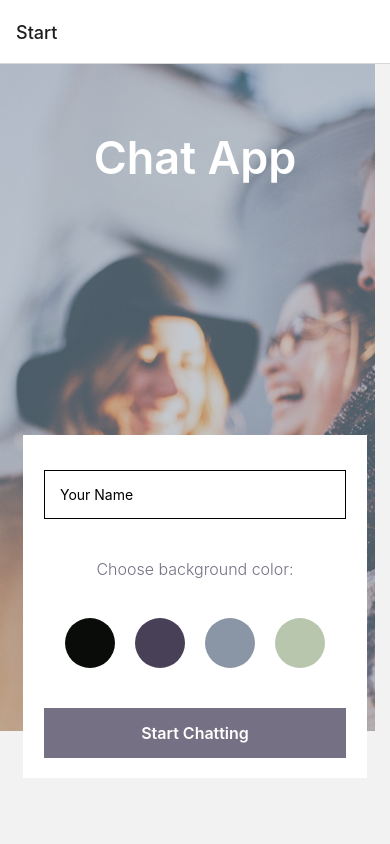
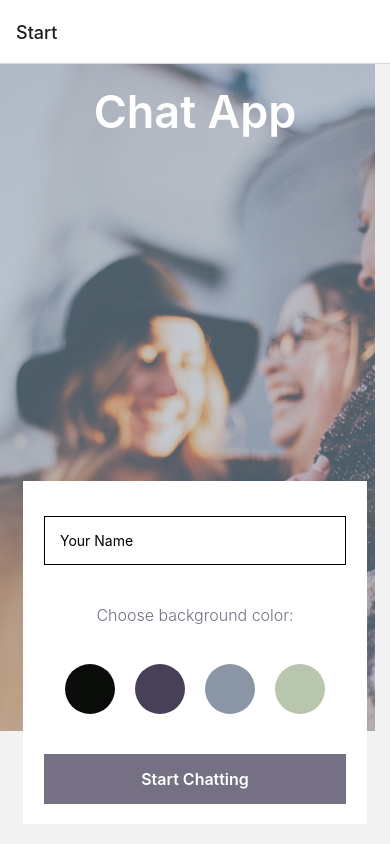
Before and after one commit to pinkterraces/chat-app, a React Native app: screen /Start in a window 390 px wide. Built offline with nearby package versions, Linux system fonts and the light colour scheme.

Commit message:
Finetuned layout and KeyboardAvoidingView

```diff
--- a/components/Chat.js
+++ b/components/Chat.js
@@ -1,4 +1,3 @@
-
 import { useState, useEffect } from "react";
 import { StyleSheet, View, Text, KeyboardAvoidingView, Platform } from 'react-native';
 import { GiftedChat, Bubble } from "react-native-gifted-chat";
--- a/components/Start.js
+++ b/components/Start.js
@@ -1,5 +1,5 @@
 import { useState } from 'react';
-import { StyleSheet, View, Text, Button, TextInput, ImageBackground, TouchableOpacity } from 'react-native';
+import { StyleSheet, View, Text, Button, TextInput, ImageBackground, TouchableOpacity, KeyboardAvoidingView, Platform } from 'react-native';
 
 const Start = ({ navigation }) => {
 
@@ -48,9 +48,11 @@ const Start = ({ navigation }) => {
           >
             <Text style={styles.buttonText}>Start Chatting</Text>
           </TouchableOpacity>
+
         </View>
 
       </View>
+      {Platform.OS === 'android' ? <KeyboardAvoidingView behavior="height" /> : null}
     </ImageBackground>
   );
 }
@@ -61,7 +63,7 @@ const styles = StyleSheet.create({
   },
   container: {
     flex: 1,
-    justifyContent: 'center',
+    justifyContent: 'space-between',
     alignItems: 'center'
   },
   heading: {
@@ -69,14 +71,15 @@ const styles = StyleSheet.create({
     fontWeight: 600,
     fontSize: 45,
     alignSelf: 'auto',
-    marginBottom: 250
+    marginVertical: 20
   },
   chatOptions: {
     backgroundColor: '#fff',
-    height: '44%',
+    minHeight: '44%',
     width: '88%',
     alignItems: 'center',
-    justifyContent: 'space-around'
+    justifyContent: 'space-around',
+    marginVertical: 20
   },
   textDefault: {
     fontSize: 16,
```
